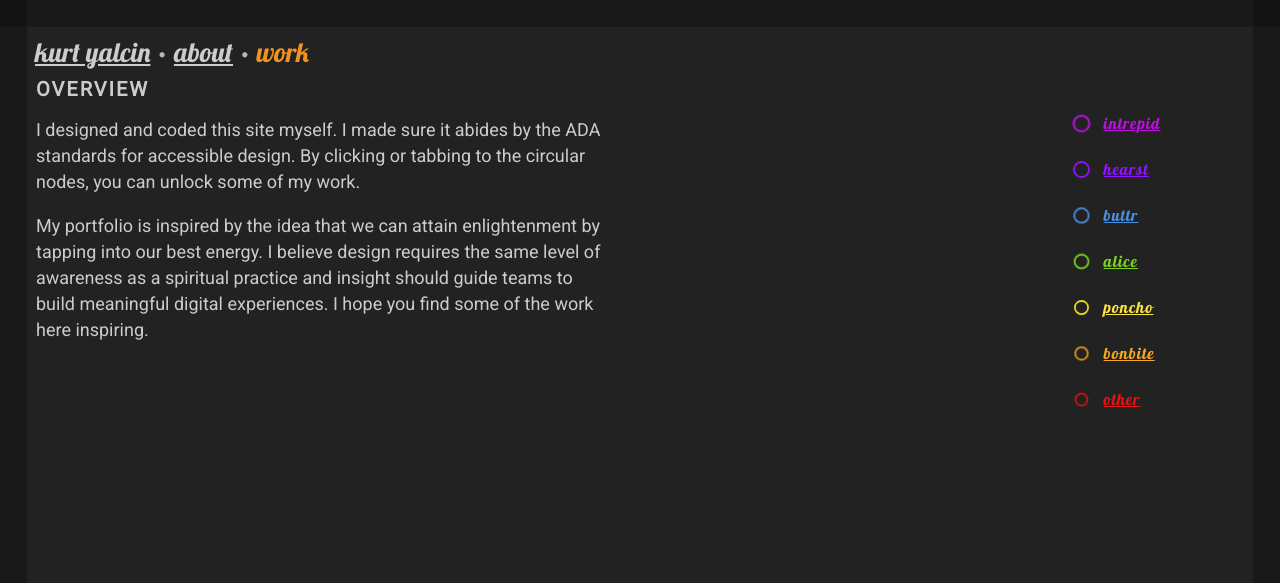
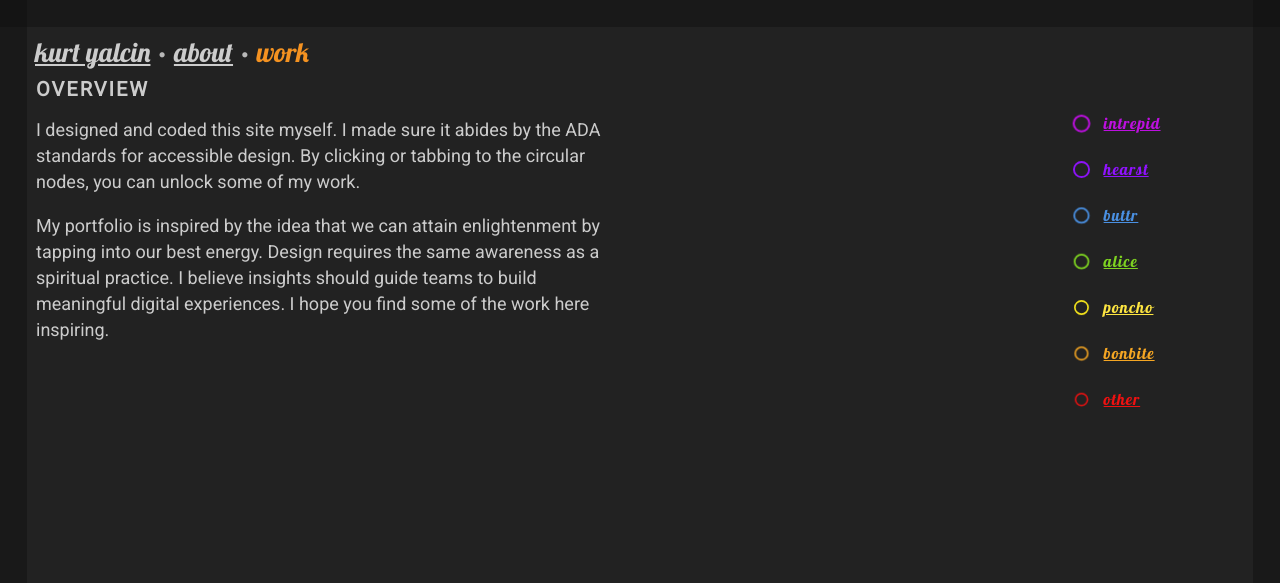
Before and after one commit to kurtsy/portfolio, a Python web app: template templates/index8.html in a window 1280 px wide. Shown: the top 583 px of the page. Run offline with Jinja, Linux system fonts and the light colour scheme; the template is opened without the code that fills it, so the values that code supplies are empty.

Commit message:
Text Updates
Updated text on surface level pages

```diff
--- a/templates/index0.html
+++ b/templates/index0.html
@@ -28,7 +28,7 @@
         <h2>UX / ESFP / Aries / Ravenclaw</h2>
         <p>Good design is a war for the truth. It's about fighting through egos, misconceptions, and stalemates to emerge with something beautiful.</p>
         <p>I live for lightbulb-bursting revelations, but I know epiphanies don't happen by themselves. Smart solutions require teamwork, empathy, and evidence-based thinking &mdash; not to mention ink-stained fingers and piles of Post-Its.</p>
-        <p>I'm currently the Head of Design & Research at FutureFuel.io, a FinTech startup dedicated to crushing student debt. I have an M.S. in Information Experience Design from the Pratt Institute. In a past life, I've been a copywriter, an email marketer, and a community manager. I received my dual B.A. in Journalism and Urban Design from NYU.</p>
+        <p>I'm currently the Head of Design & Research at FutureFuel.io, a FinTech startup dedicated to crushing student debt. I have an M.S. in Information Experience Design from the Pratt Institute. I've been a copywriter, an email marketer, and a community manager in a past life. I received my dual B.A. in Journalism and Urban Design from NYU.</p>
 
 <!--         <img class="logo" src="static/img/cancermoon.JPG" alt="profile picture of me"> -->
         <footer></footer>
--- a/templates/index8.html
+++ b/templates/index8.html
@@ -60,7 +60,7 @@
         <div class="content fade-in" id="intro-page">
         <h2>OVERVIEW</h2>
         <p>I designed and coded this site myself. I made sure it abides by the ADA standards for accessible design. By clicking or tabbing to the circular nodes, you can unlock some of my work.</p>
-        <p>My portfolio is inspired by the idea that we can attain enlightenment by tapping into our best energy. I believe design requires the same level of awareness as a spiritual practice and insight should guide teams to build meaningful digital experiences. I hope you find some of the work here inspiring.</p>
+        <p>My portfolio is inspired by the idea that we can attain enlightenment by tapping into our best energy. Design requires the same awareness as a spiritual practice. I believe insights should guide teams to build meaningful digital experiences. I hope you find some of the work here inspiring.</p>
     </div>
     </div>
     </body>
```
